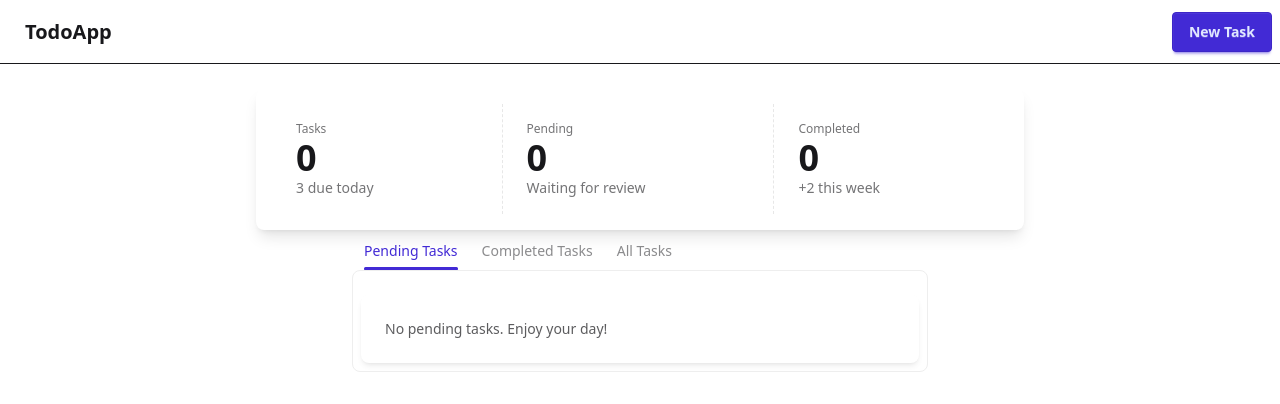
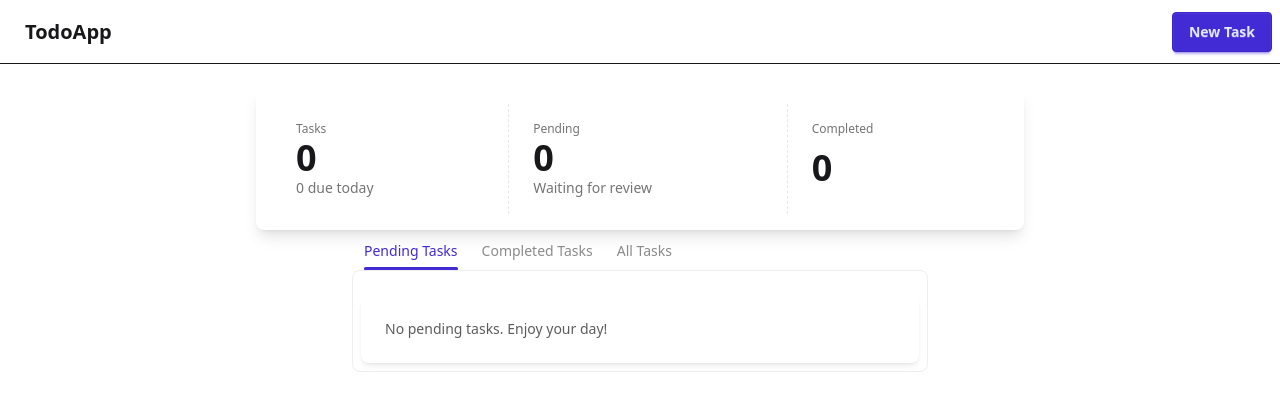
Before and after one commit to mjperezg2010/react-vite-typescript-todo-app, a React (Vite) app: page / in a window 1280 px wide. Shown: the top 404 px of the page. Built offline with nearby package versions, Linux system fonts and the light colour scheme.

Commit message:
feat: Show Due Today `todos` count in Dashboard
- Modify TodoDashboard adding helper function to display Due Today `todos` count

```diff
--- a/src/features/todo/components/TodoDashboard.tsx
+++ b/src/features/todo/components/TodoDashboard.tsx
@@ -1,17 +1,50 @@
 import type { Todo } from "../types";
+import { isToday } from "date-fns";
 
 type Props = {
   todos: Todo[];
 }
 
 function TodoDashboard({todos}: Props) {
+  // Build a Date from string fields targetDate (e.g. "2025-09-25") and targetTime (e.g. "14:30" or "14:30:00")
+  const toLocalDateFromTargets = (t: any): Date | null => {
+    const dateStr = typeof t?.targetDate === "string" ? t.targetDate.trim() : "";
+    const timeStrRaw = typeof t?.targetTime === "string" ? t.targetTime.trim() : "";
+
+    if (!dateStr) return null;
+
+    // Default time to 00:00 if missing
+    const timeStr = timeStrRaw || "00:00";
+    // Ensure time has seconds (HH:mm:ss)
+    const timeWithSeconds = /^\d{2}:\d{2}(:\d{2})?$/.test(timeStr)
+      ? (timeStr.length === 5 ? `${timeStr}:00` : timeStr)
+      : null;
+
+    if (!timeWithSeconds) return null;
+
+    // Combine into an ISO-like local datetime string
+    const isoLike = `${dateStr}T${timeWithSeconds}`; // treated as local by JS Date
+    const d = new Date(isoLike);
+
+    if (!isNaN(d.getTime())) return d;
+
+    // Fallback: try parsing date only (handles odd inputs)
+    const onlyDate = new Date(dateStr);
+    return isNaN(onlyDate.getTime()) ? null : onlyDate;
+  };
+
+  const dueToday = todos.reduce((acc, t) => {
+    const d = toLocalDateFromTargets(t);
+    return d && isToday(d) && !t.completed ? acc + 1 : acc;
+  }, 0);
+
   return (
     <div className="flex justify-center">
         <div className="stats shadow-lg rounded-box bg-base-100 w-full max-w-3xl p-4">
           <div className="stat flex-1">
               <div className="stat-title">Tasks</div>
               <div className="stat-value text-3xl md:text-4xl">{ todos.length }</div>
-              <div className="stat-desc text-xs md:text-sm">3 due today</div>
+              <div className="stat-desc text-xs md:text-sm">{dueToday} due today</div>
           </div>
           <div className="stat flex-1">
               <div className="stat-title">Pending</div>
@@ -21,7 +54,6 @@ function TodoDashboard({todos}: Props) {
           <div className="stat flex-1">
               <div className="stat-title">Completed</div>
               <div className="stat-value text-3xl md:text-4xl">{ todos.filter(t => t.completed).length }</div>
-              <div className="stat-desc text-xs md:text-sm">+2 this week</div>
           </div>
         </div>
     </div>
```
